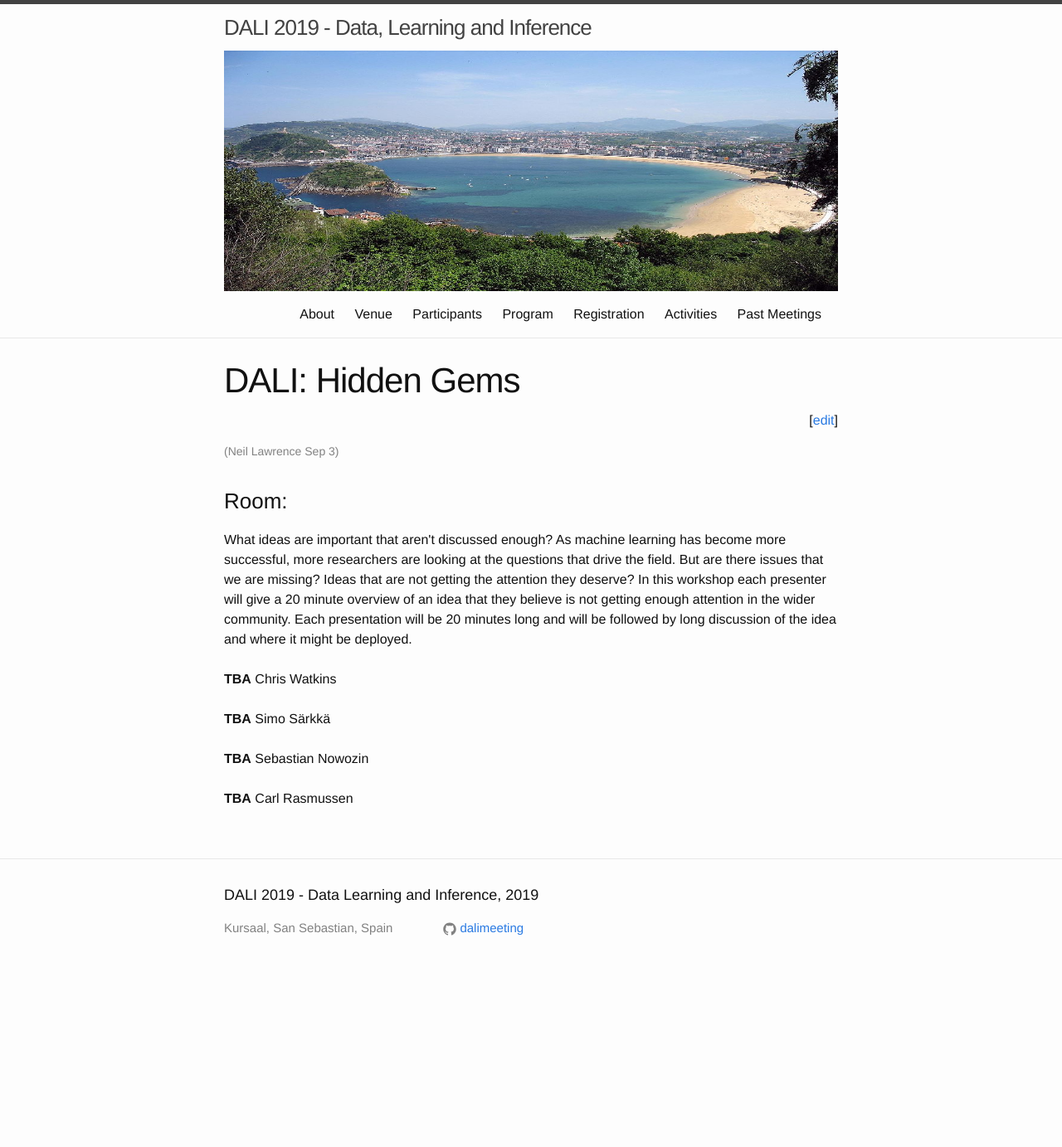
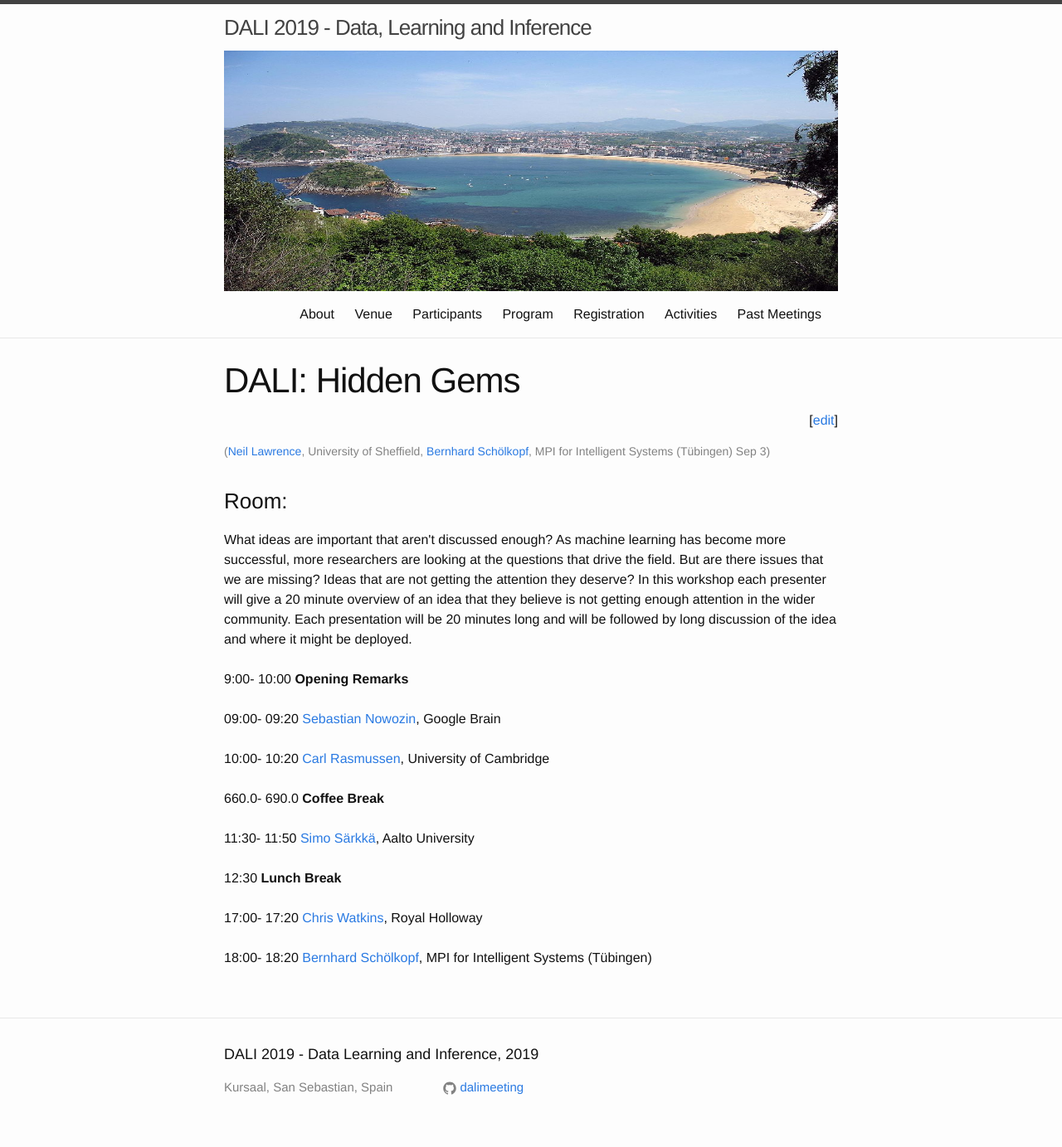
Before and after one commit to dalimeeting/dalimeeting.github.io, a Jekyll site: the page built from _posts/2019-09-03-workshop-03-04.md, in a window 1280 px wide. Shown: the whole page at 83% size. Built offline with Jekyll 4.4.1, drawn with Linux system fonts in a browser that asks for light colours; before the commit the page ends 1191 px from its top, so only the background shows below that.

Commit message:
Update 2019-09-03-workshop-03-04.md

```diff
--- a/_posts/2019-09-03-workshop-03-04.md
+++ b/_posts/2019-09-03-workshop-03-04.md
@@ -10,21 +10,73 @@ organizers:
   family: Lawrence
 room: ""
 show_abstracts: false
+organizers:
+- given: Neil
+  family: Lawrence
+  url: http://inverseprobability.com
+  institute: University of Sheffield
+- given: Bernhard
+  family: Schölkopf
+  url: https://www.is.mpg.de/~bs
+  institute: MPI for Intelligent Systems (Tübingen)
+room: ""
+show_abstracts: false
 talks:
-- title: "TBA"
+- title: "Opening Remarks"
+  author:
+  - given:
+    family:
+    institute:
+  abstract:
+  start: "9:00"
+  end: "10:00"
+- title: ""
+  author:
+  - given: Sebastian
+    family: Nowozin
+    url: http://www.nowozin.net/sebastian/
+    institute: Google Brain
+  abstract:
+  start: "09:00"
+  end: "09:20"
+- title: ""
+  author:
+  - given: Carl
+    family: Rasmussen
+    url: http://mlg.eng.cam.ac.uk/carl/
+    institute: University of Cambridge
+  start: "10:00"
+  end: "10:20"
+- title: "Coffee Break"
+  start: 11:00
+  end: 11:30
+- title: ""
+  author:
+  - given: Simo
+    family: Särkkä
+    url: https://users.aalto.fi/~ssarkka/
+    institute: Aalto University
+  abstract:
+  start: "11:30"
+  end: "11:50"
+- title: "Lunch Break"
+  start: "12:30"
+- title: ""
   author:
   - given: Chris
     family: Watkins
-- title: "TBA"
+    url: http://www.cs.rhul.ac.uk/~chrisw/
+    institute: Royal Holloway
+  abstract:
+  start: "17:00"
+  end: "17:20"
+- title: ""
   author:
-  - given: Simo
-    family: Särkkä
-- title: "TBA"
-  author:
-  - given: Sebastian
-    family: Nowozin
-- title: "TBA"
-  author:
-  - given: Carl
-    family: Rasmussen
+  - given: Bernhard
+    family: Schölkopf
+    url: https://www.is.mpg.de/~bs
+    institute: MPI for Intelligent Systems (Tübingen)
+  abstract:
+  start: "18:00"
+  end: "18:20"
 ---
```
